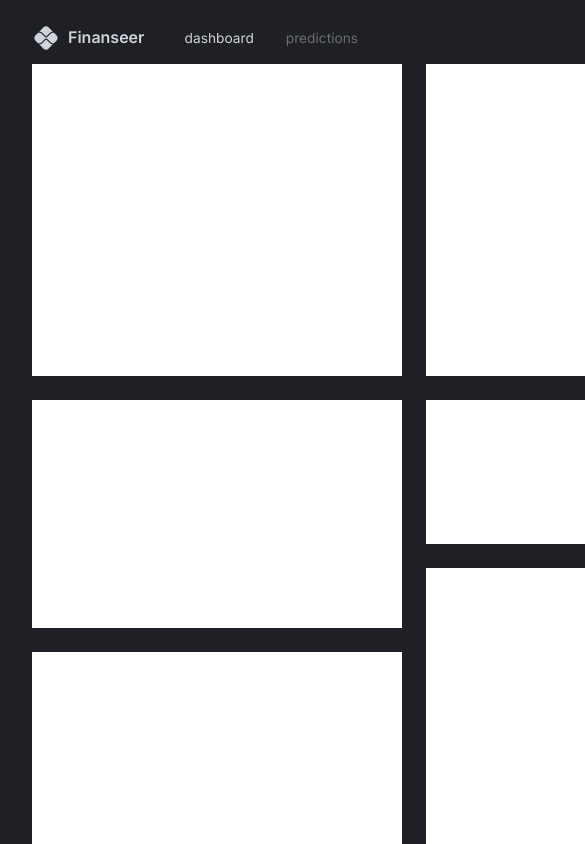
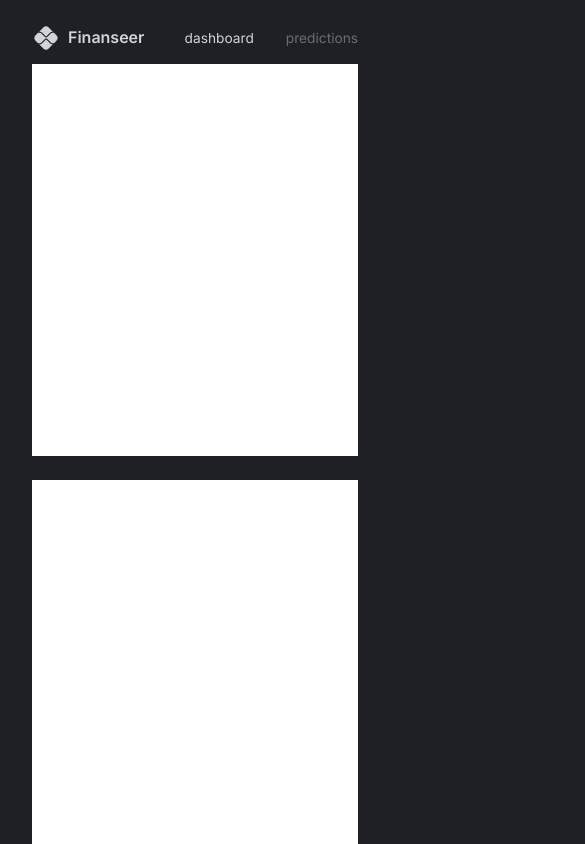
Before and after one commit to jaewoo-ahn/Finance_App, a React (Vite) app in the folder client/: page / in a window 390 px wide. Shown: the top 844 px of the page, 585 px wide, since content can reach past the window. Built offline with nearby package versions, Linux system fonts and the light colour scheme.

Commit message:
grid template large, small

```diff
--- /dev/null
+++ b/client/src/scenes/dashborad/gridTemplate.ts
@@ -0,0 +1,44 @@
+export const gridTemplateLargeScreens = `
+  "a b c"
+  "a b c"
+  "a b c"
+  "a b f"
+  "d e f"
+  "d e f"
+  "d h i"
+  "g h i"
+  "g h j"
+  "g h j"
+`;
+export const gridTemplateSmallScreens = `
+  "a"
+  "a"
+  "a"
+  "a"
+  "b"
+  "b"
+  "b"
+  "b"
+  "c"
+  "c"
+  "c"
+  "d"
+  "d"
+  "d"
+  "e"
+  "e"
+  "f"
+  "f"
+  "f"
+  "g"
+  "g"
+  "g"
+  "h"
+  "h"
+  "h"
+  "h"
+  "i"
+  "i"
+  "j"
+  "j"
+`;
--- a/client/src/scenes/dashborad/index.tsx
+++ b/client/src/scenes/dashborad/index.tsx
@@ -1,21 +1,13 @@
-import { Box, useTheme } from "@mui/material";
+import { Box, useMediaQuery, useTheme } from "@mui/material";
+import {
+  gridTemplateLargeScreens,
+  gridTemplateSmallScreens,
+} from "./gridTemplate";
 
 type Props = {};
 
-const gridTemplate = `
-  "a b c"
-  "a b c"
-  "a b c"
-  "a b f"
-  "d e f"
-  "d e f"
-  "d h i"
-  "g h i"
-  "g h j"
-  "g h j"
-`;
-
 const Dashboard = (props: Props) => {
+  const isAboveMediumScreens = useMediaQuery("(min-width : 1200px )");
   const { palette } = useTheme();
 
   return (
@@ -24,11 +16,19 @@ const Dashboard = (props: Props) => {
       height="100%"
       display="grid"
       gap="1.5rem"
-      sx={{
-        gridTemplateColumns: "repeat(3, minmax(370px, 1fr))",
-        gridTemplateRows: "repeat(10, minmax(60px, 1fr))",
-        gridTemplateAreas: gridTemplate,
-      }}
+      sx={
+        isAboveMediumScreens
+          ? {
+              gridTemplateColumns: "repeat(3, minmax(370px, 1fr))",
+              gridTemplateRows: "repeat(10, minmax(60px, 1fr))",
+              gridTemplateAreas: gridTemplateLargeScreens,
+            }
+          : {
+              gridTemplateColumns: "1fr",
+              gridAutoRows: "80px",
+              gridTemplateAreas: gridTemplateSmallScreens,
+            }
+      }
     >
       <Box bgcolor="#fff" gridArea="a"></Box>
       <Box bgcolor="#fff" gridArea="b"></Box>
```
